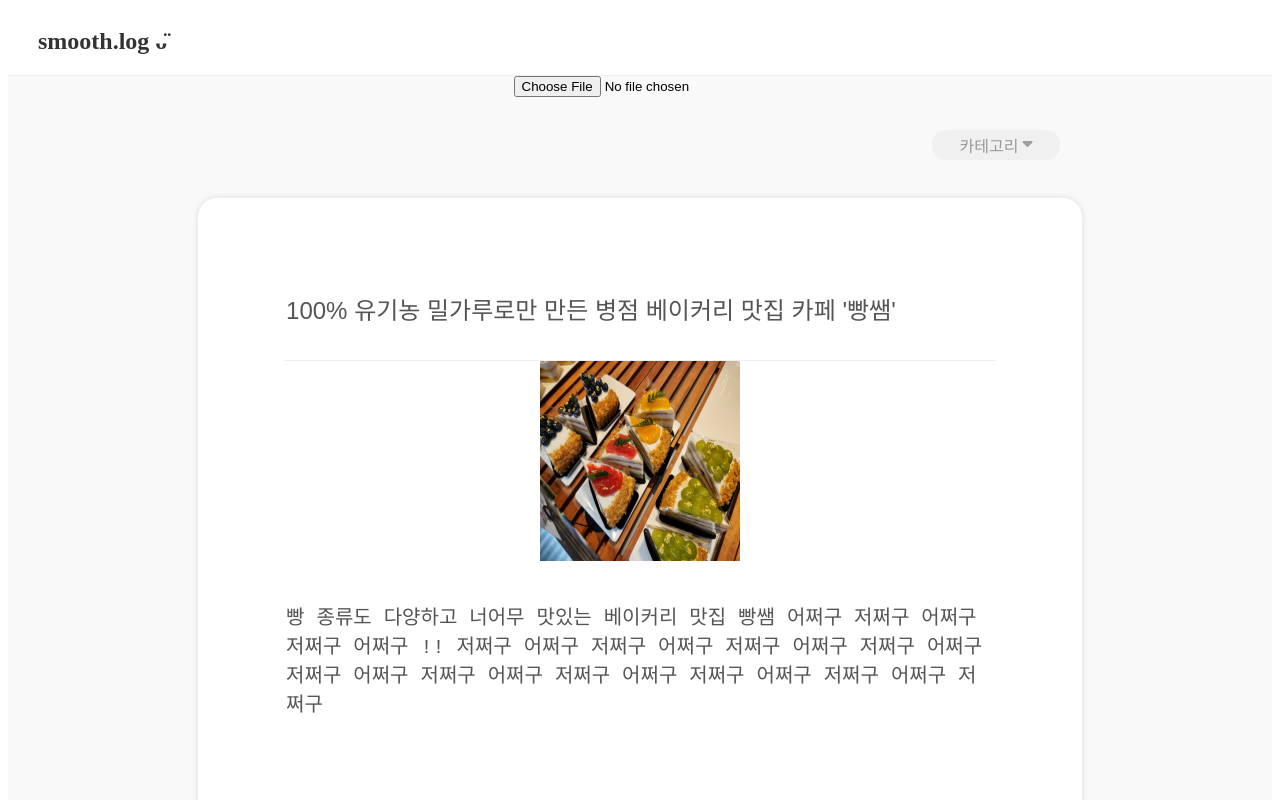
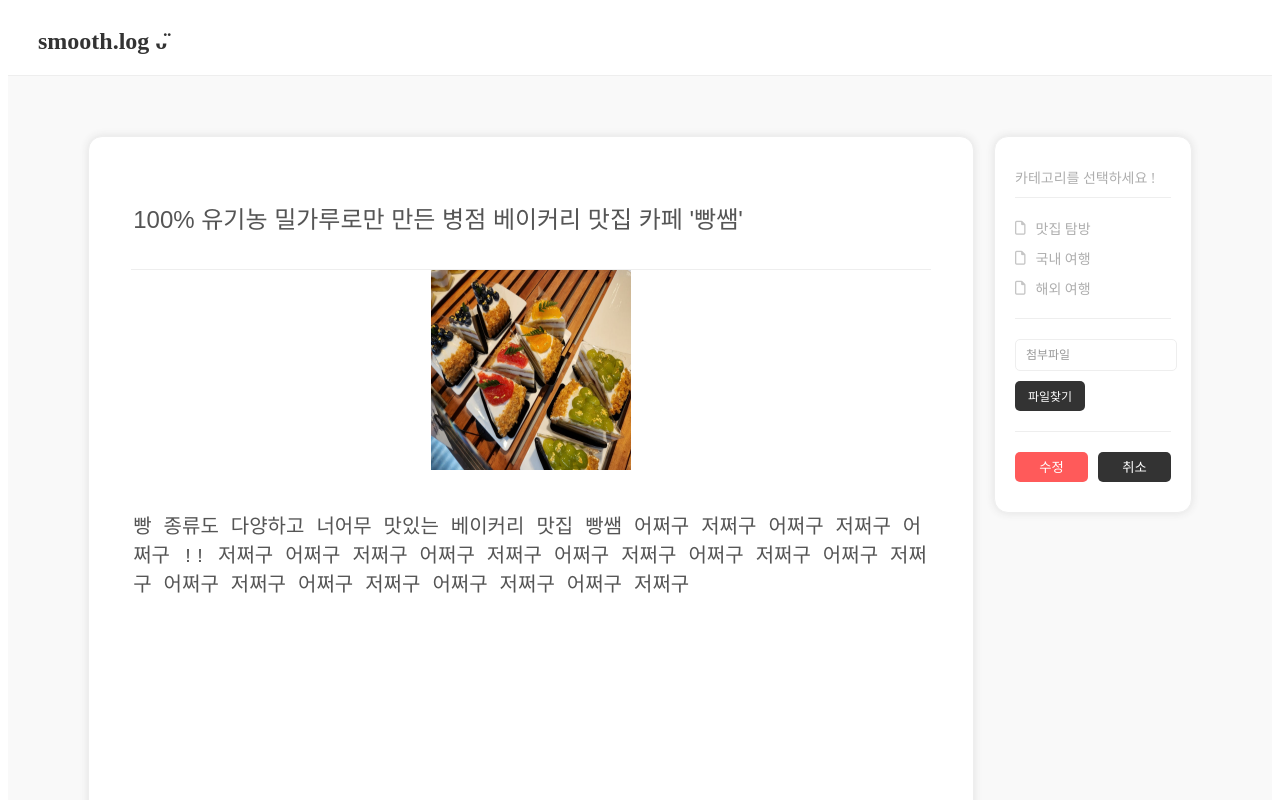
Before and after one commit to sumin0126/react-blog, a React (Create React App) app: page /post/1/edit in a window 1280 px wide. Shown: the top 800 px of the page. Built offline with nearby package versions, Linux system fonts and the light colour scheme; data requests are answered from the project's data file.

Commit message:
fix: 글쓰기 페이지 디자인 변경

```diff
--- a/src/pages/Writing.jsx
+++ b/src/pages/Writing.jsx
@@ -1,4 +1,4 @@
-import React, { useState, useEffect } from 'react';
+import React, { useState, useEffect, useRef } from 'react';
 import { useLocation, useNavigate, useParams } from 'react-router-dom';
 import axios from 'axios';
 
@@ -6,7 +6,6 @@ import { getDate } from 'utils/common';
 import AlertModal from 'components/modal/AlertModal';
 import { REVERSE_CATEGORY } from 'constants/navbar2';
 import { CATEGORY } from 'constants/navbar';
-import { PATHNAME } from 'constants/common';
 
 /**
  * @description - 글 수정 및 등록 컴포넌트
@@ -23,8 +22,10 @@ const Writing = () => {
   });
   const [modalTitle, setModalTitle] = useState('');
   const [isOpenModal, setIsOpenModal] = useState(false);
-  const [isOpenCategory, setIsOpenCategory] = useState(false);
   const [categories, setCategories] = useState([]);
+  const [selectedCategory, setSelectedCategory] = useState('');
+  const [fileName, setFileName] = useState('');
+  const titleInputRef = useRef();
 
   const navigate = useNavigate();
   const location = useLocation();
@@ -54,46 +55,43 @@ const Writing = () => {
     setPost({ ...post, content: newContent });
   };
 
-  // 클릭한 카테고리를 새 category로 저장해주는 함수
-  const handleChangeCategory = (e) => {
-    const newCategory = e.target.textContent;
-    setPost({ ...post, category: REVERSE_CATEGORY[newCategory] });
+  // 모달 타이틀을 받아서 상태를 업데이트해주고 모달창을 띄워주는 함수
+  const createModal = (title) => {
+    setModalTitle(title);
+    setIsOpenModal(true);
   };
 
-  // 수정된 글 저장 및 완료 모달 띄워주는 함수
-  // 등록된 글 전송 및 완료 모달 띄워주는 함수
-  // 카테고리 미선택시 모달 띄워주는 함수
+  // 수정된 글을 서버에 저장해주는 함수
+  // 등록된 글을 서버에 전송해주는 함수
   const handleUpload = () => {
     if (post.title === '' || post.content === '') {
-      setModalTitle('제목과 내용을 입력하세요 !');
-      setIsOpenModal(true);
+      createModal('제목과 내용을 입력하세요 !');
       return null;
     }
 
     if (isEdit) {
       axios.put(`http://localhost:3001/posts/${id}`, post).then(() => {
-        setModalTitle('수정이 완료 되었습니다 !');
-        setIsOpenModal(true);
+        createModal('수정이 완료되었습니다 !');
       });
     } else {
       const categoryTitle = document.querySelector('.category');
 
       if (categoryTitle.textContent === '카테고리') {
-        setModalTitle('카테고리를 선택하세요 !');
-        setIsOpenModal(true);
-        navigate(PATHNAME.POST_NEW);
+        createModal('카테고리를 선택하세요 !');
       } else {
         axios.post('http://localhost:3001/posts', post).then(() => {
-          setModalTitle('등록이 완료 되었습니다 !');
-          setIsOpenModal(true);
+          createModal('등록이 완료되었습니다 !');
         });
       }
     }
   };
 
-  // 썸네일 이미지 업로드
+  // 썸네일 이미지 업로드해주는 함수
   const handleUploadImage = (e) => {
     const file = e.target.files[0];
+    if (file) {
+      setFileName(file.name);
+    }
 
     const fileReader = new FileReader();
     fileReader.readAsDataURL(file);
@@ -115,33 +113,17 @@ const Writing = () => {
     });
   }, []);
 
-  // 카테고리 버튼을 누르면 카테고리 메뉴가 열리는 함수
-  const handleClickCategory = (e) => {
-    e.stopPropagation();
-    setIsOpenCategory(true);
+  // 클릭한 카테고리를 새 category로 저장해주는 함수
+  const handleChangeCategory = (e) => {
+    const newCategory = e.target.textContent;
+    setPost({ ...post, category: REVERSE_CATEGORY[newCategory] });
+    setSelectedCategory(newCategory);
   };
 
-  // 화면 클릭 시 카테고리 창을 닫아주는 함수
+  // 제목 인풋창에 커서를 활성화 시켜주는 함수
   useEffect(() => {
-    const closeCategory = () => {
-      setIsOpenCategory(false);
-    };
-
-    document.addEventListener('click', closeCategory);
-
-    return () => {
-      document.removeEventListener('click', closeCategory);
-    };
+    titleInputRef.current.focus();
   }, []);
-
-  // 카테고리 메뉴에서 원하는 카테고리를 선택하면 화면에 보여주는 함수
-  const handleClickSelectCategory = (e) => {
-    const selectCategory = e.target.textContent;
-    const category = document.querySelector('.category-title');
-
-    category.textContent = selectCategory;
-    setIsOpenCategory(false);
-  };
 
   return (
     <>
@@ -151,43 +133,27 @@ const Writing = () => {
           completeText="확인"
           onClickComplete={() => {
             setIsOpenModal(false);
+            {
+              (modalTitle.includes('수정') || modalTitle.includes('등록')) &&
                 navigate(-1);
+            }
           }}
           modalClose={() => setIsOpenModal(false)}
         />
       )}
+
+      {/* 글쓰기 페이지 전체 래퍼 */}
       <section className="writing-wrapper">
-        <div>
-          <input type="file" accept="image/*" onChange={handleUploadImage} />
-        </div>
-        <div className="category" onClick={handleClickCategory}>
-          <p className="category-title">카테고리</p>
-          <i className="fa-solid fa-sort-down bottom-arrow"></i>
-        </div>
-
-        {isOpenCategory && (
-          <div className="category-dropdown" onClick={handleChangeCategory}>
-            {categories
-              .filter((category) => category.categoryName !== 'all')
-              .map((category) => (
-                <div
-                  className="category-title-box"
-                  onClick={handleClickSelectCategory}
-                  key={category.id}
-                >
-                  <i className="fa-regular fa-file file-icon"></i>
-                  <p>{CATEGORY[category.categoryName]}</p>
-                </div>
-              ))}
-          </div>
-        )}
-
-        <div className="text-wrapper">
+        {/* 텍스트와 사이드를 관리하는 래퍼 */}
+        <section className="text-side-wrapper">
+          {/* 제목/내용 인풋창 래퍼 */}
+          <section className="text-wrapper">
             <input
               className="title"
               placeholder="제목을 입력하세요"
               value={post.title}
               onChange={handleChangeTitle}
+              ref={titleInputRef}
             />
 
             {post.thumbnail && (
@@ -205,16 +171,60 @@ const Writing = () => {
               value={post.content}
               onChange={handleChangeContent}
             />
+          </section>
+
+          <section className="side-wrapper">
+            {/* 카테고리 버튼창 */}
+            <div className="category">
+              <p className="category-title">카테고리를 선택하세요 !</p>
+
+              <div className="category-list" onClick={handleChangeCategory}>
+                {categories
+                  .filter((category) => category.categoryName !== 'all')
+                  .map((category) => (
+                    <div
+                      className={`category-list-title
+                        ${selectedCategory === CATEGORY[category.categoryName] ? ' active' : ''}`}
+                      key={category.id}
+                      onClick={(e) => handleChangeCategory(e)}
+                    >
+                      <i className="fa-regular fa-file category-file-icon"></i>
+                      <p className="category-name">
+                        {CATEGORY[category.categoryName]}
+                      </p>
+                    </div>
+                  ))}
+              </div>
             </div>
 
-        <div className="btn-wrapper">
+            {/* 이미지 인풋창 */}
+            <div className="image-input">
+              <input
+                className="file-upload-name"
+                value={fileName}
+                readOnly
+                placeholder="첨부파일"
+              />
+              <label for="file">파일찾기</label>
+              <input
+                type="file"
+                id="file"
+                accept="image/*"
+                onChange={handleUploadImage}
+              />
+            </div>
+
+            {/* 버튼 래퍼 */}
+            <section className="btn-wrapper">
               <button className="uploadBtn" onClick={handleUpload}>
                 {isEdit ? '수정' : '등록'}
               </button>
               <button className="cancelBtn" onClick={handleClickCancel}>
                 취소
               </button>
-        </div>
+            </section>
+          </section>
+        </section>
       </section>
     </>
   );
--- a/src/styles/layout.css
+++ b/src/styles/layout.css
@@ -165,3 +165,8 @@
 .footerWrapper > .info > span {
   color: #a1a1a1;
 }
+
+.keyWordBox h5 {
+  font-weight: 400;
+  color: #999;
+}
--- a/src/styles/writing.css
+++ b/src/styles/writing.css
@@ -1,86 +1,22 @@
 .writing-wrapper {
   background-color: #f9f9f9;
   width: 100%;
-  min-height: 1500px;
+  height: auto;
   display: flex;
   flex-direction: column;
   justify-content: flex-start;
   align-items: center;
+  padding: 60px 80px;
 }
 
-.writing-wrapper > .category {
-  position: absolute;
-  top: 130px;
-  right: 220px;
-  width: 10%;
-  height: 30px;
+.text-side-wrapper {
   display: flex;
-  flex-direction: row;
-  justify-content: center;
-  align-items: center;
-  cursor: pointer;
-  background-color: #f0f0f0;
-  border-radius: 14px;
-}
-
-.category p {
-  color: #999;
+  justify-content: space-between;
+  align-items: flex-start;
+  gap: 20px;
+  width: 100%;
+  height: 100%;
   margin: 0;
-  margin-right: 4px;
-}
-
-.category .bottom-arrow {
-  color: #a0a0a0;
-  padding-bottom: 10px;
-}
-
-.writing-wrapper > .category:hover {
-  background-color: #e6e6e6;
-}
-
-.category-dropdown {
-  position: absolute;
-  top: 170px;
-  right: 220px;
-  width: 180px;
-  height: 100px;
-  display: flex;
-  flex-direction: column;
-  justify-content: flex-start;
-  align-items: flex-start;
-  cursor: pointer;
-  background-color: #fff;
-  padding: 10px 14px;
-  border-radius: 10px;
-  box-shadow: 0 0px 10px rgba(0, 0, 0, 0.3);
-}
-
-.category-title-box {
-  display: flex;
-  flex-direction: row;
-  align-items: center;
-  margin-top: 8px;
-  margin-bottom: 4px;
-  padding-bottom: 4px;
-  padding-left: 10px;
-  width: 90%;
-}
-
-.category-title-box:hover {
-  border-bottom: 1px solid #dbdbdb;
-}
-
-.category-dropdown p {
-  font-size: 14px;
-  color: #aeaeae;
-  margin: 0;
-  cursor: pointer;
-}
-
-.category-dropdown i {
-  margin-right: 10px;
-  font-size: 14px;
-  color: #c5c5c5;
 }
 
 .text-wrapper {
@@ -89,19 +25,17 @@
   justify-content: flex-start;
   align-items: center;
   background-color: #fff;
-  width: 70%;
-  min-height: 1200px;
-  border-radius: 20px;
-  margin-top: 100px;
-  margin-bottom: 40px;
+  width: 85%;
+  min-height: 90%;
+  border-radius: 14px;
   border: 1px solid #eee;
-  box-shadow: 0 0px 5px #e1e1e1;
+  box-shadow: 0 0px 8px #e1e1e1;
 }
 
 .text-wrapper > .title {
-  width: 80%;
+  width: 90%;
   height: 100px;
-  margin-top: 60px;
+  margin-top: 30px;
   border: none;
   border-bottom: 1px solid #eee;
   font-size: 24px;
@@ -113,8 +47,8 @@
   min-height: 900px;
   font-size: 20px;
   color: #555;
-  height: 100px;
-  width: 80%;
+  height: calc(100% - 100px);
+  width: 90%;
   border: none;
   padding-top: 40px;
   font-weight: 400;
@@ -123,7 +57,7 @@
 
 .text-wrapper > .title::placeholder {
   font-size: 24px;
-  color: #c8c8c8;
+  color: #e5e5e5;
 }
 
 .text-wrapper > .title:focus,
@@ -133,37 +67,188 @@
 
 .text-wrapper > .title:hover,
 .content:hover {
-  cursor: pointer;
+  cursor: text;
 }
 
 .text-wrapper > .content::placeholder {
   font-size: 20px;
-  color: #c8c8c8;
+  color: #e5e5e5;
 }
 
-.writing-wrapper > .btn-wrapper {
-  width: 250px;
-  height: 40px;
-  margin-top: 30px;
+.side-wrapper {
+  width: 15%;
+  height: auto;
+  display: flex;
+  flex-direction: column;
+  justify-content: left;
+  align-items: flex-start;
+  gap: 20px;
+  background-color: #fff;
+  border-radius: 14px;
+  border: 1px solid #eee;
+  box-shadow: 0 0px 8px #e1e1e1;
+  padding: 30px 20px;
+  position: sticky;
+  top: 10px;
+}
+
+.side-wrapper > .category {
+  width: 100%;
+  height: auto;
+  display: flex;
+  flex-direction: column;
+  justify-content: flex-start;
+  align-items: flex-start;
+  border-bottom: 1px solid #eee;
+}
+
+.category-title {
+  display: flex;
+  align-items: center;
+  gap: 4px;
+  width: 100%;
+  border-bottom: 1px solid #eee;
+  padding-bottom: 10px;
+  color: #aeaeae;
+  margin: 0;
+  font-size: 14px;
+}
+
+.category-list {
+  display: flex;
+  flex-direction: column;
+  justify-content: flex-start;
+  align-items: flex-start;
+  padding: 20px 0px;
+  gap: 10px;
+  cursor: pointer;
+}
+
+.category-list-title.active .category-file-icon {
+  color: #686868;
+  font-weight: 500;
+}
+
+.category-list-title.active .category-name {
+  color: #555;
+  font-weight: 500;
+}
+
+.category-list-title {
+  display: flex;
+  align-items: center;
+  gap: 10px;
+}
+
+.category-list-title .category-file-icon {
+  font-size: 14px;
+  color: #c5c5c5;
+}
+
+.category-list-title .category-name {
+  font-size: 14px;
+  color: #aeaeae;
+  margin: 0;
+  cursor: pointer;
+}
+
+.category-list-title:hover .category-file-icon {
+  color: #686868;
+  font-weight: 500;
+}
+
+.category-list-title:hover .category-name {
+  color: #555;
+  font-weight: 500;
+}
+
+.image-input {
+  width: 100%;
+  border-bottom: 1px solid #eee;
+  padding: 0 10px;
+  display: flex;
+  flex-direction: column;
+  justify-content: center;
+  align-items: flex-start;
+  margin: 0;
+  padding: 0;
+  padding-bottom: 20px;
+}
+
+.image-input .file-upload-name {
+  display: inline-block;
+  height: 30px;
+  padding: 0 10px;
+  vertical-align: middle;
+  border: 1px solid #eee;
+  border-radius: 5px;
+  width: 90%;
+  color: #999999;
+  margin-bottom: 10px;
+  font-size: 12px;
+}
+
+.image-input .file-upload-name::placeholder {
+  color: #999;
+}
+
+.image-input .file-upload-name:focus {
+  outline: none;
+}
+
+.image-input label {
+  display: inline-block;
+  padding: 10px 10px;
+  color: #fff;
+  display: flex;
+  justify-content: center;
+  align-items: center;
+  background-color: #333;
+  cursor: pointer;
+  border-radius: 5px;
+  width: 50px;
+  height: 10px;
+  font-size: 12px;
+}
+
+.image-input label:hover {
+  background-color: #ff5a5a;
+}
+
+.image-input input[type='file'] {
+  position: absolute;
+  width: 0;
+  height: 0;
+  padding: 0;
+  overflow: hidden;
+  border: 0;
+}
+
+.side-wrapper .btn-wrapper {
+  width: 100%;
+  height: 30px;
   display: flex;
   justify-content: space-between;
   align-items: center;
+  gap: 10px;
+}
+
+.btn-wrapper .uploadBtn {
+  background-color: #ff5a5a;
+}
+
+.btn-wrapper .cancelBtn {
+  background-color: #333;
 }
 
 .uploadBtn,
 .cancelBtn {
-  width: 45%;
+  width: 50%;
   height: 100%;
-  background-color: #333;
   color: #fff;
   font-weight: 500;
-  border-radius: 20px;
+  border-radius: 5px;
   border: none;
   cursor: pointer;
   margin: 40px 0;
 }
-
-.uploadBtn:hover,
-.cancelBtn:hover {
-  background-color: #ff5a5a;
-}
```
Also changed, not shown: src/pages/Home.jsx (+23 -1 lines), src/styles/post.css (+13 -0 lines), blog.json. Lines whose indentation alone changed are shown as unchanged.
